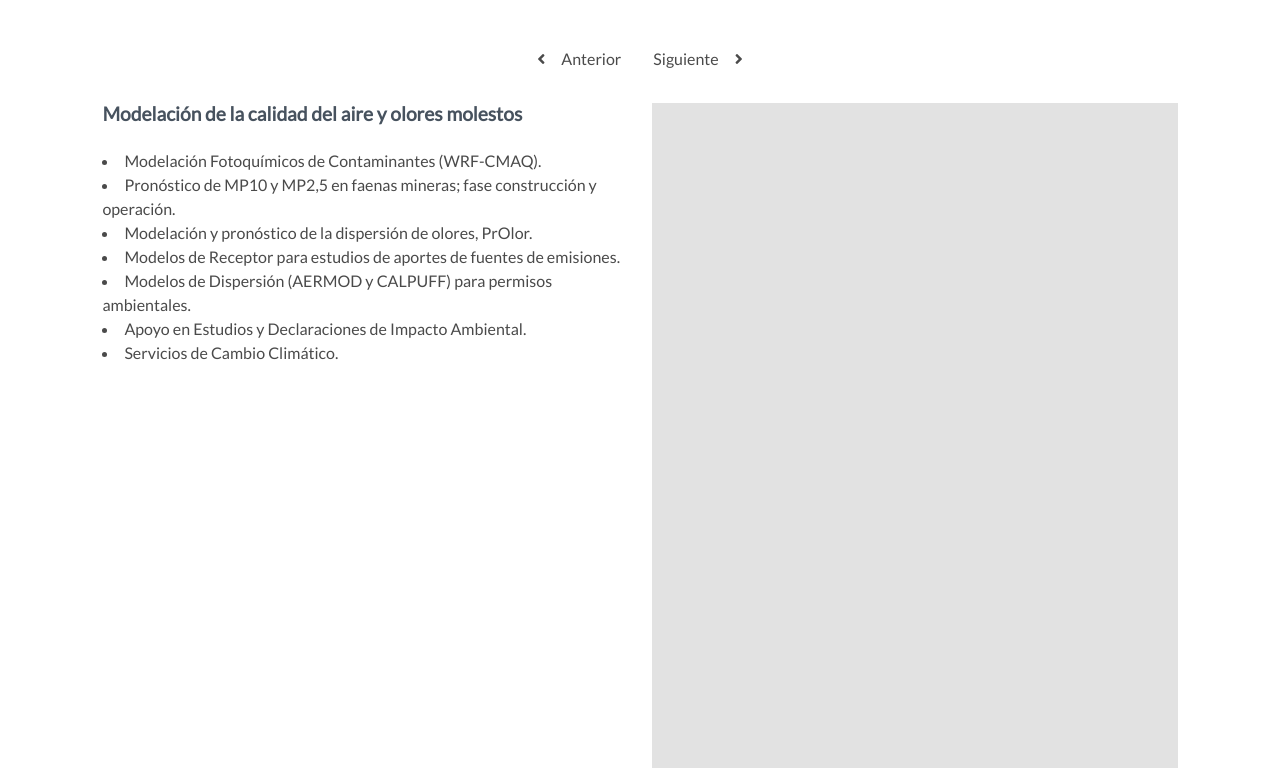
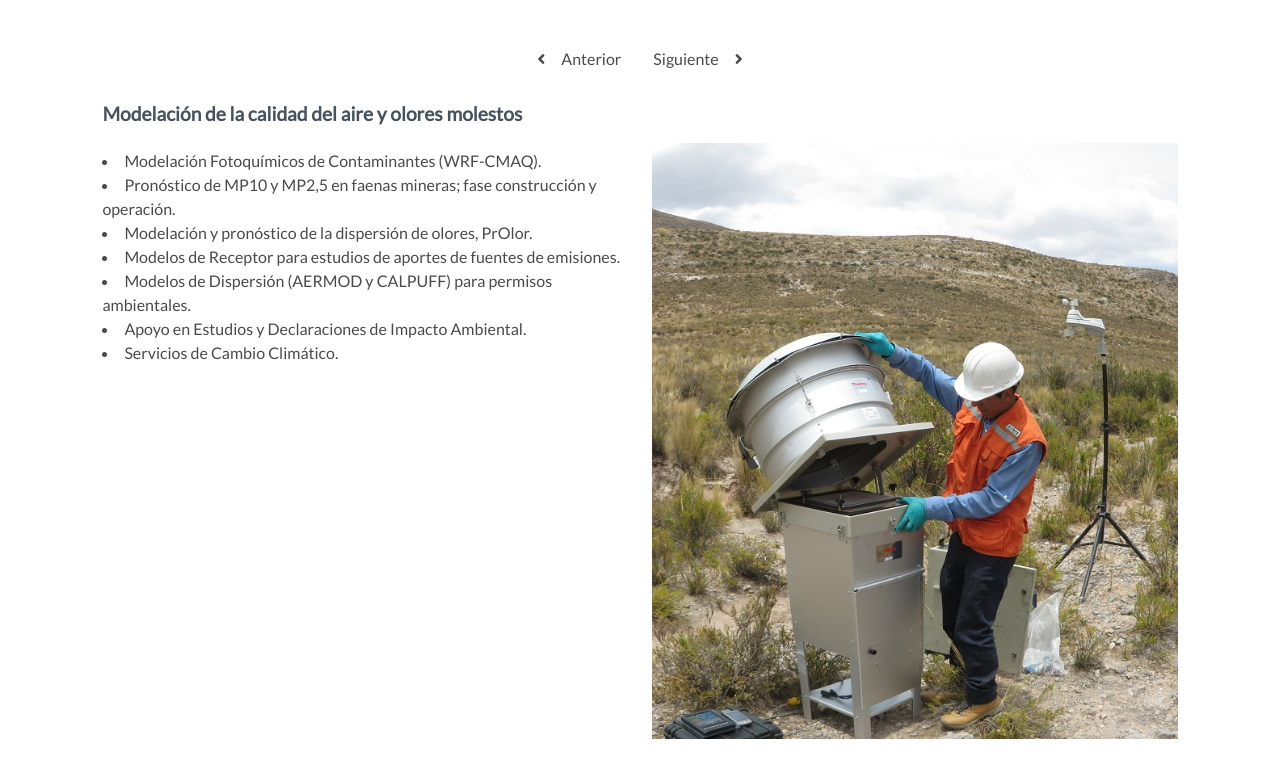
Before and after one commit to progressio-spa/particulasCL, a Vue app: page /#/ in a window 1280 px wide. Shown: the part 3492-4260 px from the top of the page. Built offline with nearby package versions, Linux system fonts and the light colour scheme.

Commit message:
CHG: se agregan imagenes

```diff
--- a/src/sections/News.vue
+++ b/src/sections/News.vue
@@ -41,7 +41,7 @@
                         <li style="color: white;">Nisi fames condimentum</li>
                 </div>
                 <div class="column is-half" id="right">
-                    <div class="color"></div>
+                    <img src="../assets/news/certificaciónSICEP.png" alt="test">
                 </div>
             </div>
 
@@ -57,7 +57,7 @@
                         <li style="color: white;">Quis eget congue sodales justo consequat, tincidunt condimentum taciti.</li>
                 </div>
                 <div class="column is-half" id="right">
-                    <div class="color"></div>
+                    <img src="../assets/news/certificaciónSICEP.png" alt="test">
                 </div>
             </div>
 
@@ -76,7 +76,7 @@
                         <li style="color: white;">Nisi fames condimentum</li>
                 </div>
                 <div class="column is-half" id="right">
-                    <div class="color"></div>
+                    <img src="../assets/news/certificaciónSICEP.png" alt="test">
                 </div>
             </div>
 <!-- 	        <div class="columns is-mobile">
@@ -180,6 +180,16 @@
 
     #right{
         padding-right:0;
+        /* border: 1px solid red; */
+        display: flex;
+        flex-direction: column;
+        justify-content: center;
+        align-items: center;
+    }
+
+    #right img {
+        max-height: 100%;
+        max-width: 100%;
     }
 
 
--- a/src/sections/Services.vue
+++ b/src/sections/Services.vue
@@ -40,7 +40,7 @@
                         <li>Servicios de Cambio Climático.</li>
                 </div>
                 <div class="column is-half" id="right">
-                    <div class="color"></div>
+                    <img src="../assets/services/monitoreoAire.jpg" alt="test">
                 </div>
             </div>
 
@@ -62,7 +62,7 @@
                         <li>Modelación y simulación de las capas de inversión térmica</li>
                 </div>
                 <div class="column is-half" id="right">
-                    <div class="color"></div>
+                    <img src="../assets/services/reduccionEmisiones.jpg" alt="test">
                 </div>
             </div>
 
@@ -77,7 +77,7 @@
                     <li>Desarrollo de Inventario de emisiones de fuentes biogénicas (MEGAN)</li>
                 </div>
                 <div class="column is-half" id="right">
-                    <div class="color"></div>
+                    <img src="../assets/services/monitoreoAire.jpg" alt="test">
                 </div>
             </div>
 
@@ -91,7 +91,7 @@
                     <li>Análisis de beneficios en salud de implementación de medidas con BenMaP</li>
                 </div>
                 <div class="column is-half" id="right">
-                    <div class="color"></div>
+                    <img src="../assets/services/reduccionEmisiones.jpg" alt="test">
                 </div>
             </div>
 
@@ -108,7 +108,7 @@
                     <li>Medición de variables meteorológicas</li>
                 </div>
                 <div class="column is-half" id="right">
-                    <div class="color"></div>
+                    <img src="../assets/services/monitoreoAire.jpg" alt="test">
                 </div>
             </div>
 
@@ -132,7 +132,7 @@
 
                 </div>
                 <div class="column is-half" id="right">
-                    <div class="color"></div>
+                    <img src="../assets/services/reduccionEmisiones.jpg" alt="test">
                 </div>
             </div>
 
@@ -148,7 +148,7 @@
                     <p>Estos dos servicios los realizamos con nuestro socio estrátegico ORIGINA.</p>
                 </div>
                 <div class="column is-half" id="right">
-                    <div class="color"></div>
+                    <img src="../assets/services/monitoreoAire.jpg" alt="test">
                 </div>
             </div>
 
@@ -165,7 +165,7 @@
                     <p>El software utilizado es OpenFOAM, por lo cual se asegura que el personal de la empresa podrá seguir trabajando en la supervisión del modelo fluidodinámico implementado.</p>
                 </div>
                 <div class="column is-half" id="right">
-                    <div class="color"></div>
+                    <img src="../assets/services/reduccionEmisiones.jpg" alt="test">
                 </div>
             </div>
         </div>
@@ -243,6 +243,16 @@
 
     #right{
         padding-right:0;
+        /* border: 1px solid red; */
+        display: flex;
+        flex-direction: column;
+        justify-content: center;
+        align-items: center;
+    }
+
+    #right img {
+        max-height: 100%;
+        max-width: 100%;
     }
 
     .color {
@@ -254,6 +264,7 @@
     #columns-header {
         display: block;
     }
+
 
     @media (max-width: 1024px) {
 
```
